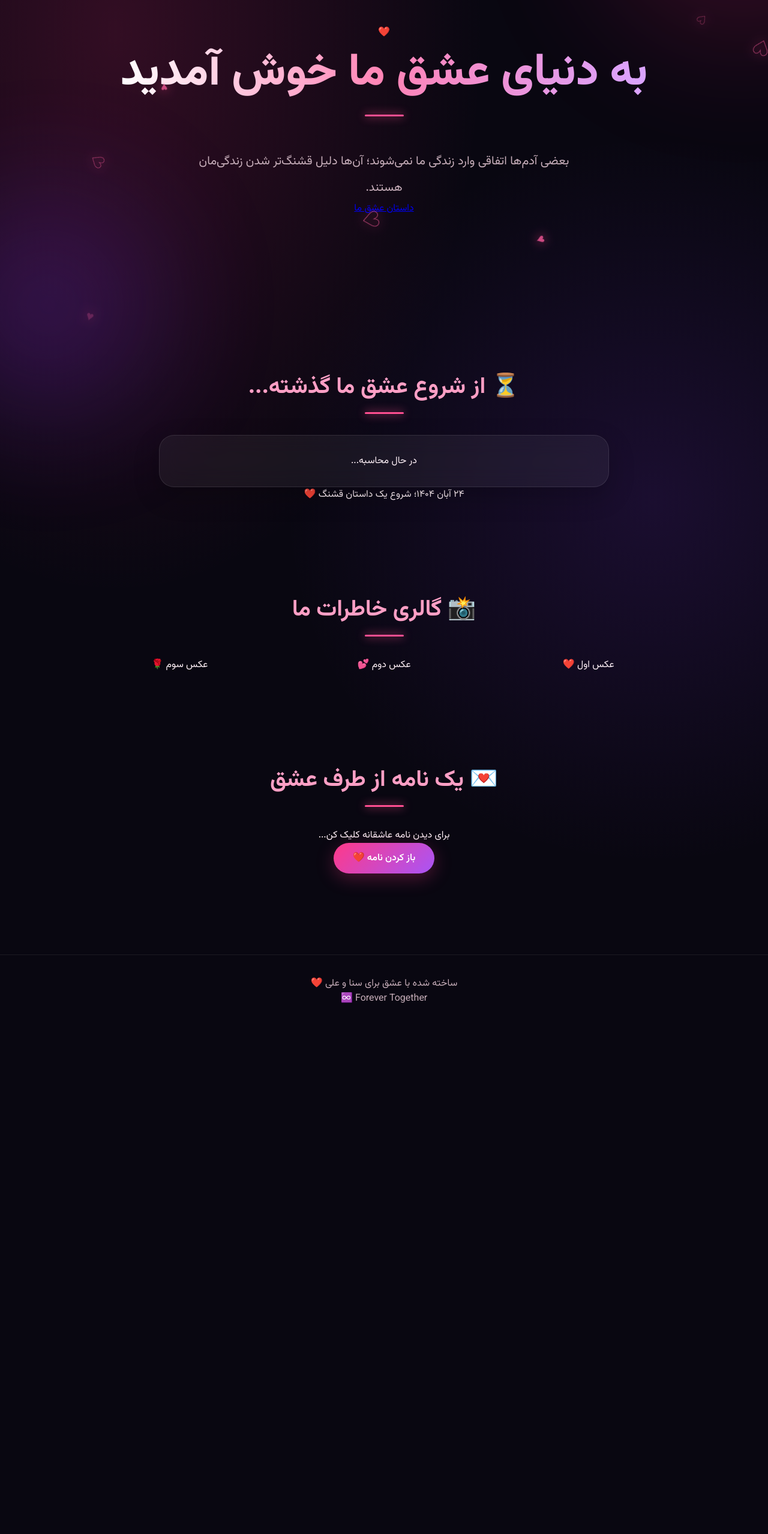
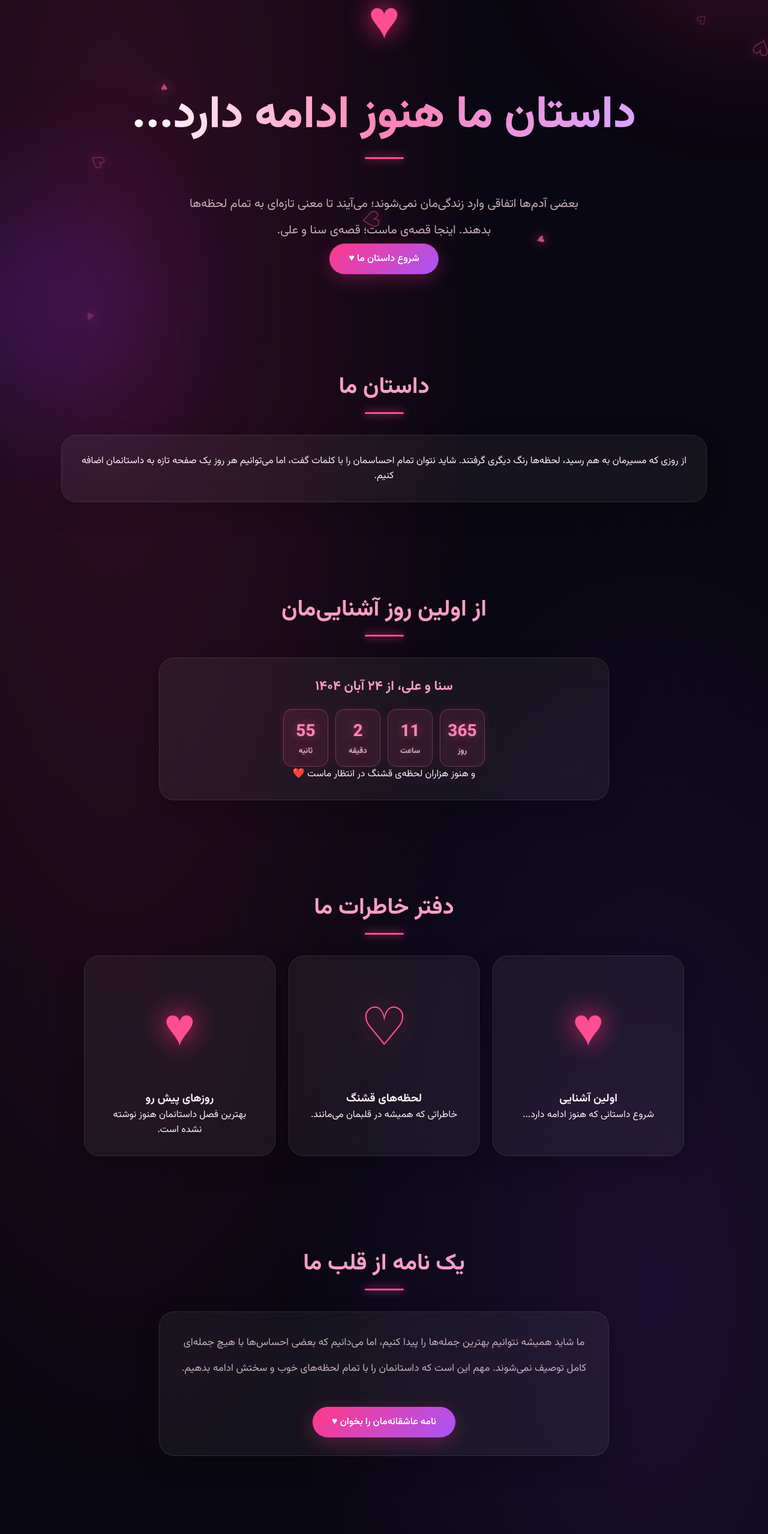
Before and after one commit to Amirhoshyari/sena-ali-love, a plain HTML site: page index.html in a window 1280 px wide. Shown: the part 240-2797 px from the top of the page at 60% size. Before the commit the page ends 1952 px from the top, so only its background shows below. Drawn offline with Linux system fonts and the light colour scheme.

Commit message:
Update index.html

```diff
--- a/index.html
+++ b/index.html
@@ -4,63 +4,165 @@
 <head>
     <meta charset="UTF-8">
     <meta name="viewport" content="width=device-width, initial-scale=1.0">
-    <meta name="description" content="دنیای عاشقانه سنا و علی ❤️">
-    <title>دنیای عشق سنا و علی ❤️</title>
+    <meta name="theme-color" content="#090711">
+    <title>دنیای عاشقانه سنا و علی ❤️</title>
+    <meta name="description" content="داستانی از عشق، خاطره و با هم بودن؛ دنیای سنا و علی">
     <link rel="stylesheet" href="style.css">
 </head>
 <body>
 
-    <div class="hearts" id="hearts"></div>
-
     <header>
         <h1>سنا <span>♥</span> علی</h1>
-        <p>داستانی که با عشق شروع شد...</p>
     </header>
 
     <main>
         <section class="hero">
-            <div class="heart-icon">❤️</div>
-            <h2>به دنیای عشق ما خوش آمدید</h2>
+            <div class="main-heart">♥</div>
+
+            <h2>داستان ما هنوز ادامه دارد...</h2>
+
             <p>
-                بعضی آدم‌ها اتفاقی وارد زندگی ما نمی‌شوند؛
-                آن‌ها دلیل قشنگ‌تر شدن زندگی‌مان هستند.
+                بعضی آدم‌ها اتفاقی وارد زندگی‌مان نمی‌شوند؛
+                می‌آیند تا معنی تازه‌ای به تمام لحظه‌ها بدهند.
+                اینجا قصه‌ی ماست؛ قصه‌ی سنا و علی.
             </p>
-            <a href="#love-counter" class="love-button">
-                داستان عشق ما
-            </a>
+
+            <a href="#our-story" class="btn">شروع داستان ما ♥</a>
         </section>
 
-        <section id="love-counter" class="counter-section">
-            <h2>⏳ از شروع عشق ما گذشته...</h2>
-            <div id="counter" class="counter">
-                در حال محاسبه...
-            </div>
-            <p>۲۴ آبان ۱۴۰۴؛ شروع یک داستان قشنگ ❤️</p>
-        </section>
+        <section id="our-story">
+            <h2>داستان ما</h2>
 
-        <section class="memories">
-            <h2>📸 گالری خاطرات ما</h2>
-            <div class="gallery" id="gallery">
-                <div class="photo-placeholder">عکس اول ❤️</div>
-                <div class="photo-placeholder">عکس دوم 💕</div>
-                <div class="photo-placeholder">عکس سوم 🌹</div>
+            <div class="card">
+                <p>
+                    از روزی که مسیرمان به هم رسید،
+                    لحظه‌ها رنگ دیگری گرفتند.
+                    شاید نتوان تمام احساسمان را با کلمات گفت،
+                    اما می‌توانیم هر روز یک صفحه تازه به داستانمان اضافه کنیم.
+                </p>
             </div>
         </section>
 
-        <section class="letter">
-            <h2>💌 یک نامه از طرف عشق</h2>
-            <p id="letter-text">
-                برای دیدن نامه عاشقانه کلیک کن...
-            </p>
-            <button onclick="openLetter()">
-                باز کردن نامه ❤️
-            </button>
+        <section id="counter-section">
+            <h2>از اولین روز آشنایی‌مان</h2>
+
+            <div class="counter">
+                <h3>سنا و علی، از ۲۴ آبان ۱۴۰۴</h3>
+                <div id="timer">در حال محاسبه...</div>
+                <p>و هنوز هزاران لحظه‌ی قشنگ در انتظار ماست ❤️</p>
+            </div>
         </section>
+
+        <section id="memories">
+            <h2>دفتر خاطرات ما</h2>
+
+            <div class="gallery">
+                <div class="memory-card">
+                    <div class="main-heart">♥</div>
+                    <h3>اولین آشنایی</h3>
+                    <p>شروع داستانی که هنوز ادامه دارد...</p>
+                </div>
+
+                <div class="memory-card">
+                    <div class="main-heart">♡</div>
+                    <h3>لحظه‌های قشنگ</h3>
+                    <p>خاطراتی که همیشه در قلبمان می‌مانند.</p>
+                </div>
+
+                <div class="memory-card">
+                    <div class="main-heart">♥</div>
+                    <h3>روزهای پیش رو</h3>
+                    <p>بهترین فصل داستانمان هنوز نوشته نشده است.</p>
+                </div>
+            </div>
+        </section>
+
+        <section id="love-letter">
+            <h2>یک نامه از قلب ما</h2>
+
+            <div class="love-letter">
+                <p>
+                    ما شاید همیشه نتوانیم بهترین جمله‌ها را پیدا کنیم،
+                    اما می‌دانیم که بعضی احساس‌ها با هیچ جمله‌ای کامل
+                    توصیف نمی‌شوند. مهم این است که داستانمان را
+                    با تمام لحظه‌های خوب و سختش ادامه بدهیم.
+                </p>
+
+                <br>
+
+                <button onclick="openLetter()">
+                    نامه عاشقانه‌مان را بخوان ♥
+                </button>
+            </div>
+        </section>
+
+<section class="envelope-section" id="special-letter">
+    <h2>یک نامه برای همیشه 💌</h2>
+
+    <div class="envelope-wrapper" id="loveEnvelope"
+         onclick="toggleEnvelope()">
+
+        <div class="envelope">
+            <div class="letter-paper">
+                <h3>سنا و علی ❤️</h3>
+                <p>
+                    بعضی لحظه‌ها آن‌قدر قشنگ‌اند
+                    که دوست داریم برای همیشه در قلبمان بمانند.
+
+                    ما هنوز در حال نوشتن داستانمان هستیم؛
+                    داستانی پر از لبخند، خاطره و امید.
+
+                    بهترین قسمت این داستان،
+                    صفحه‌هایی است که هنوز نرسیده‌اند...
+                </p>
+                <h3>با عشق، از طرف هر دوی ما ❤️</h3>
+            </div>
+            <div class="envelope-heart">♥</div>
+        </div>
+    </div>
+
+    <p class="envelope-hint">
+        برای باز کردن نامه روی پاکت کلیک کن
+    </p>
+</section>
+
+<section class="music-section" id="our-music">
+    <h2>آهنگ خاطره‌انگیز ما 🎶</h2>
+
+    <div class="music-player">
+        <div class="music-cover">🎧</div>
+
+        <h3>آهنگ اختصاصی سنا و علی</h3>
+        <p>یک موسیقی برای لحظه‌های دونفره‌مان ❤️</p>
+
+        <audio id="loveAudio" preload="metadata">
+            <source src="music/love-song.mp3" type="audio/mpeg">
+        </audio>
+
+        <button id="musicToggle" type="button">
+            ▶ پخش موسیقی
+        </button>
+
+        <input type="range" id="musicProgress"
+               value="0" min="0" max="100"
+               aria-label="موقعیت آهنگ">
+
+        <div class="music-time">
+            <span id="currentTime">00:00</span>
+            <span id="duration">00:00</span>
+        </div>
+
+        <label for="volumeControl">صدای موسیقی</label>
+        <input type="range" id="volumeControl"
+               min="0" max="1" step="0.01" value="0.7">
+    </div>
+</section>
+
     </main>
 
     <footer>
-        <p>ساخته شده با عشق برای سنا و علی ❤️</p>
-        <p>Forever Together ♾️</p>
+        <p>ساخته شده با عشق برای <span>سنا و علی ♥</span></p>
+        <p>داستان ما، داستانی بدون پایان...</p>
     </footer>
 
     <script src="script.js"></script>
```
